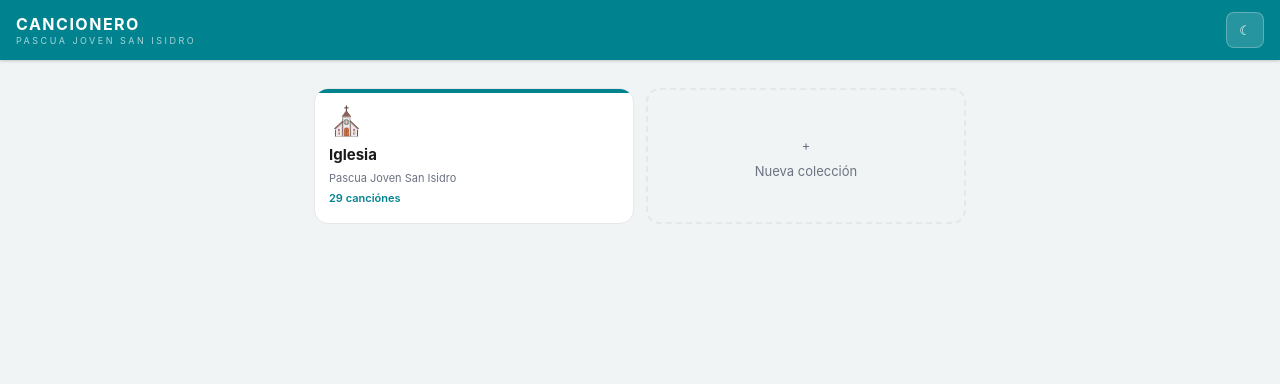
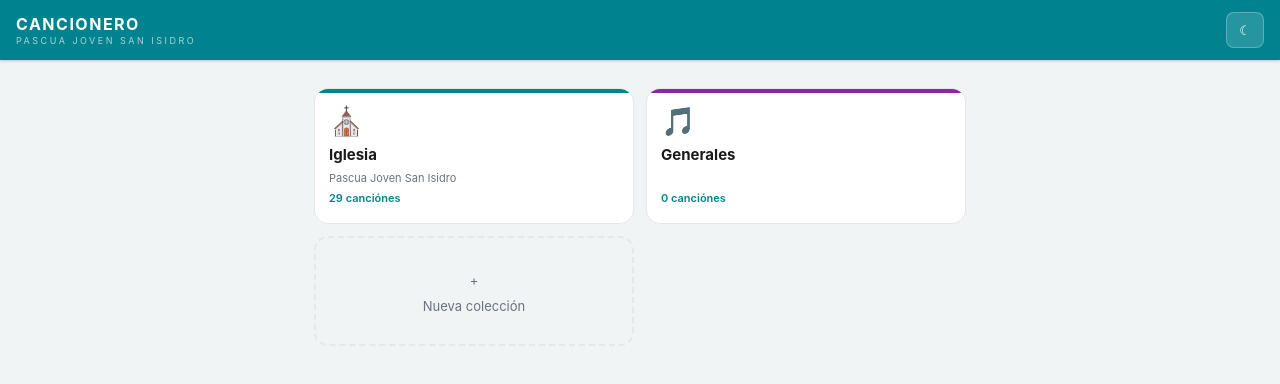
Before and after one commit to tomasitogh/cancionero-carnu, a plain HTML site: page index.html in a window 1280 px wide. Drawn offline with Linux system fonts and the light colour scheme.

Commit message:
Crear coleccion 'Generales' separada de Iglesia, lista para agregar canciones

```diff
--- a/app.js
+++ b/app.js
@@ -1,8 +1,14 @@
 // ─── BUILT-IN COLLECTIONS ────────────────────────────────────────────
-const BUILTIN = [{
-  id:'iglesia', name:'Iglesia', sub:'Pascua Joven San Isidro',
-  emoji:'⛪', color:'#00838f', readonly:true, songs:SONGS
-}];
+const BUILTIN = [
+  {
+    id:'iglesia', name:'Iglesia', sub:'Pascua Joven San Isidro',
+    emoji:'⛪', color:'#00838f', readonly:true, songs:SONGS
+  },
+  {
+    id:'generales', name:'Generales', sub:'',
+    emoji:'🎵', color:'#8e24aa', readonly:true, songs:GENERAL_SONGS
+  }
+];
 
 // ─── STATE ───────────────────────────────────────────────────────────
 let S = {
--- /dev/null
+++ b/general_songs_data.js
@@ -0,0 +1,3 @@
+// Colección "Generales": canciones que no son de Iglesia.
+// Mismo formato que songs_data.js — se va llenando de a poco.
+const GENERAL_SONGS = [];
--- a/index.html
+++ b/index.html
@@ -23,6 +23,7 @@
   <div id="main"></div>
 </div>
 <script src="songs_data.js"></script>
+<script src="general_songs_data.js"></script>
 <script src="app.js"></script>
 </body>
 </html>
```
Also changed, not shown: 1 other file.
